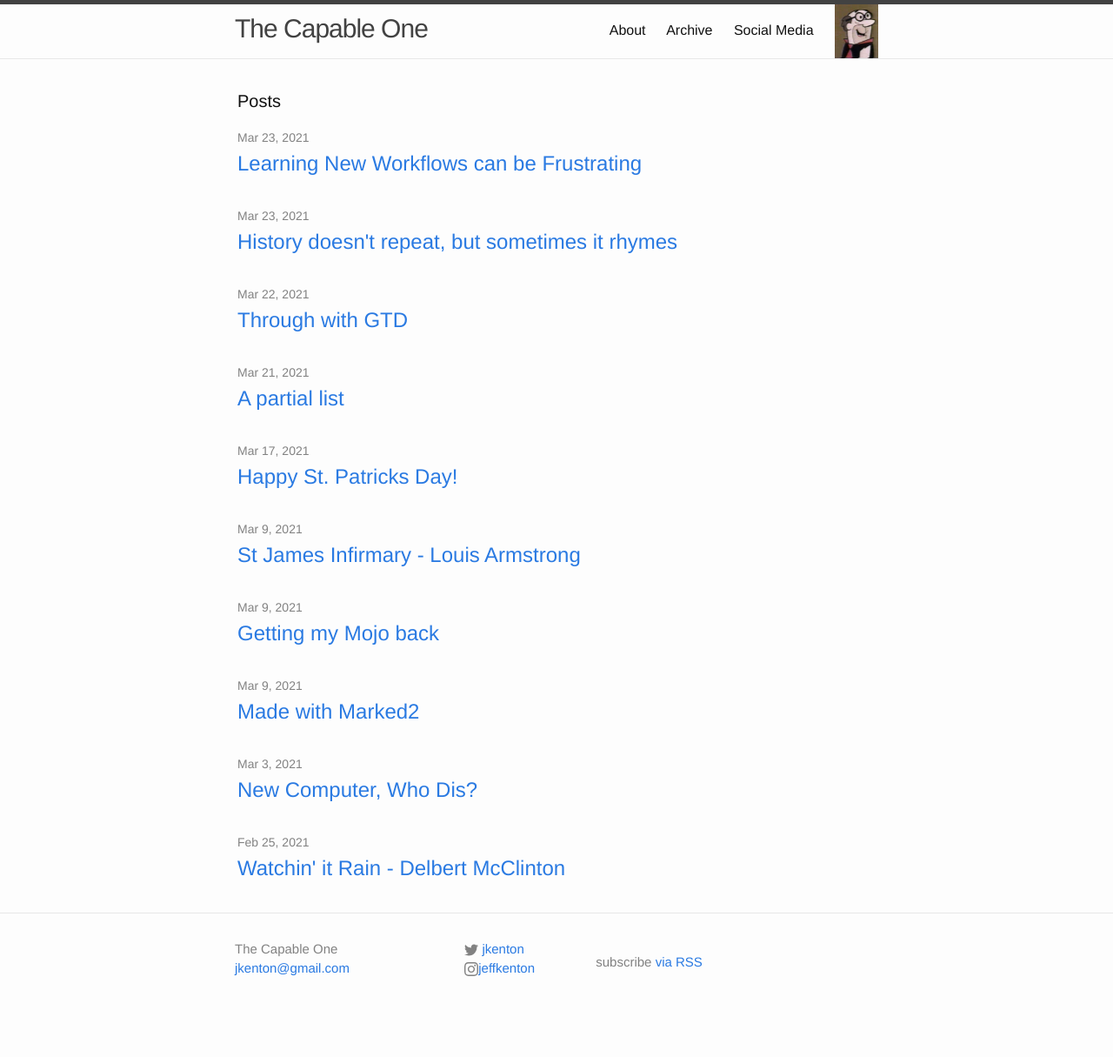
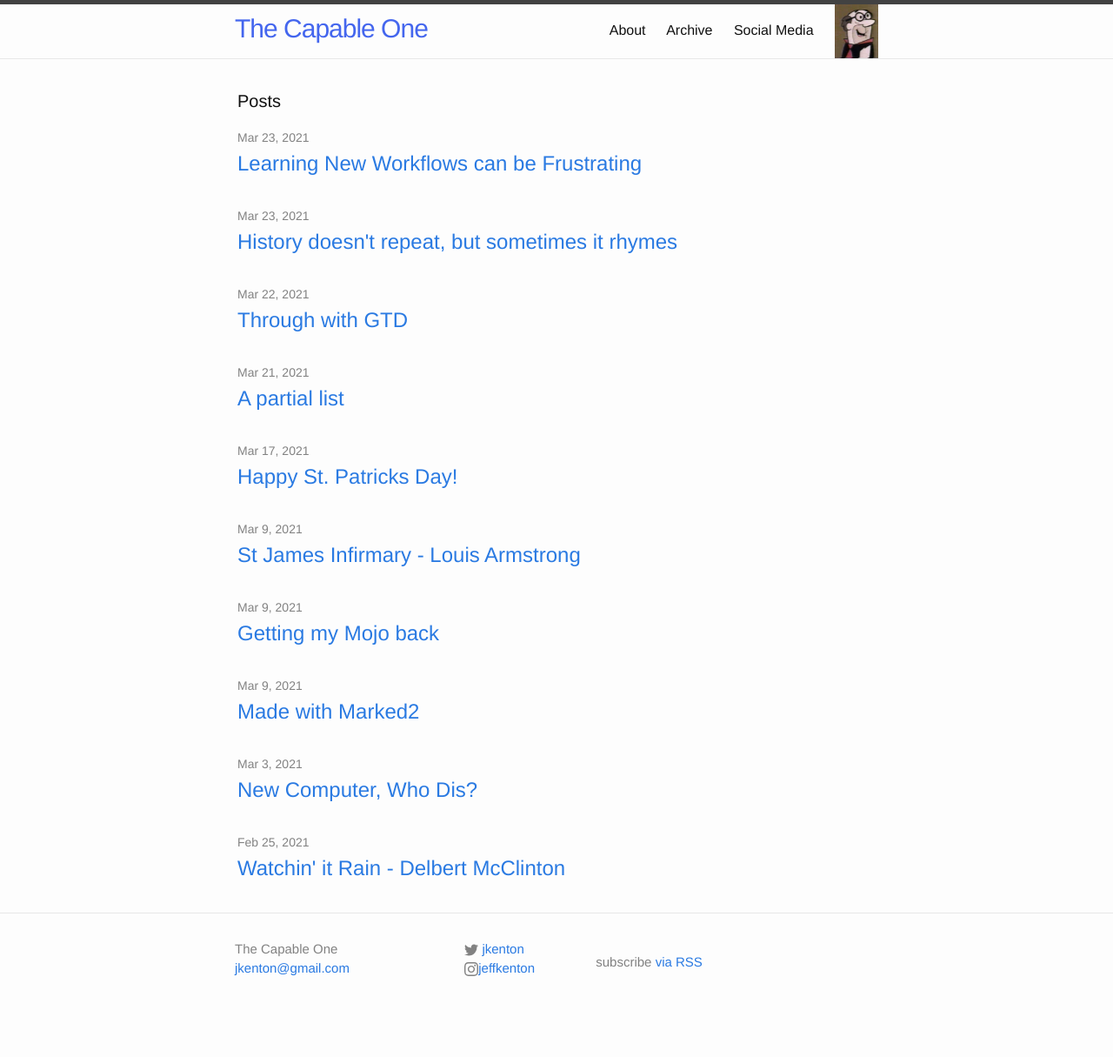
Before and after one commit to jkenton/CapableOne, a Jekyll site: the page built from index.html, in a window 1280 px wide. Shown: the whole page at 87% size. Built offline with Jekyll 4.4.1, drawn with Linux system fonts in a browser that asks for light colours.

Commit message:
site.title color visited 4466ee

```diff
--- a/_sass/_layout.scss
+++ b/_sass/_layout.scss
@@ -21,7 +21,7 @@
 
     &,
     &:visited {
-        color: $grey-color-dark;
+        color: #4466ee;
     }
 }
 
```
